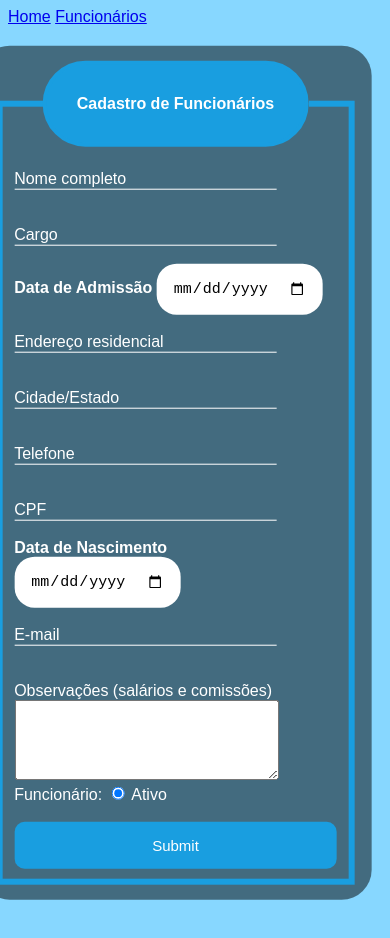
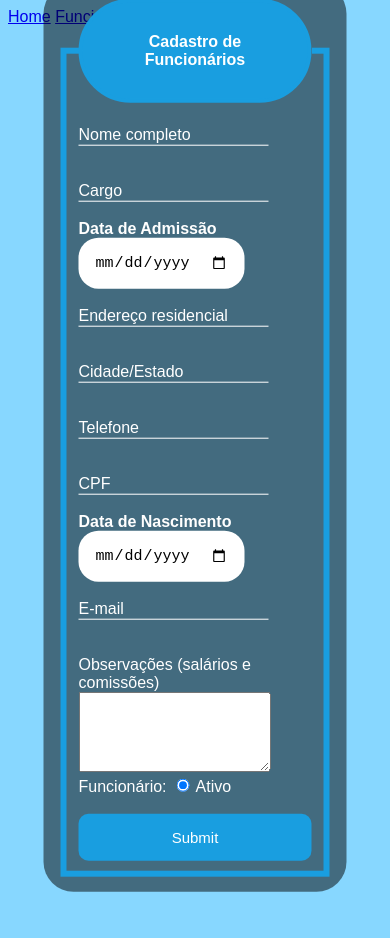
Before and after one commit to TaynaGalbiate/projeto-final, a website: page front/formulario.html in a window 390 px wide. Drawn offline with Linux system fonts and the light colour scheme.

Commit message:
responsivo

```diff
--- a/front/styles-mobile.css
+++ b/front/styles-mobile.css
@@ -1,10 +1,10 @@
 @media screen and (min-width:0px) and (max-width: 876px) {
 
     .box{
-        top: 56%;
-        left: 45%;
-        width: 93%;
-        margin-bottom: 800px;
+        top: 40%;
+        left: 50%;
+        width: 70%;
+        margin-top: 100px
     };
     .inputBox {
         position: relative;
--- a/front/styles.css
+++ b/front/styles.css
@@ -145,10 +145,10 @@ input[type=submit]:hover{
 h3 {
     margin-left: 25px;
     margin-right: 25px;
-    font-size: 18px;
+    font-size: 14px;
    }
 h2{
     margin-left: 25px;
     margin-right: 25px;
-    font-size: 18px;
+    font-size: 16px;
 }
```
